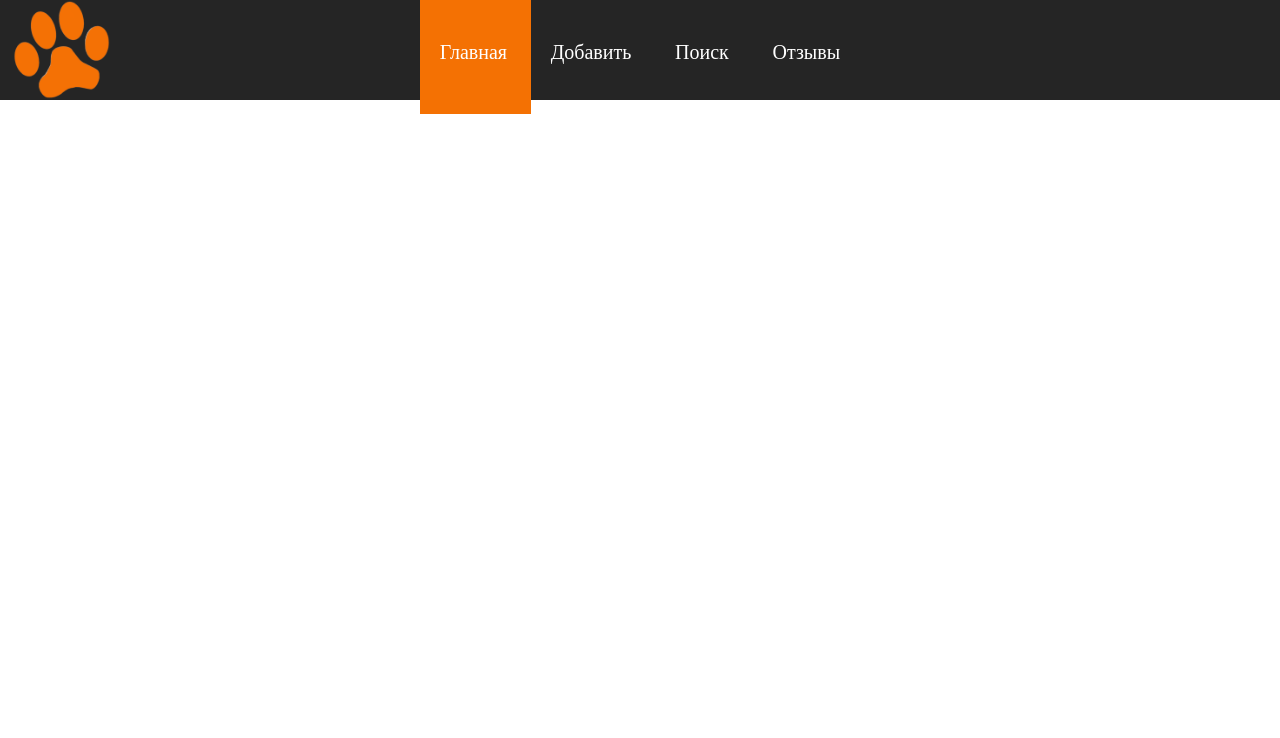
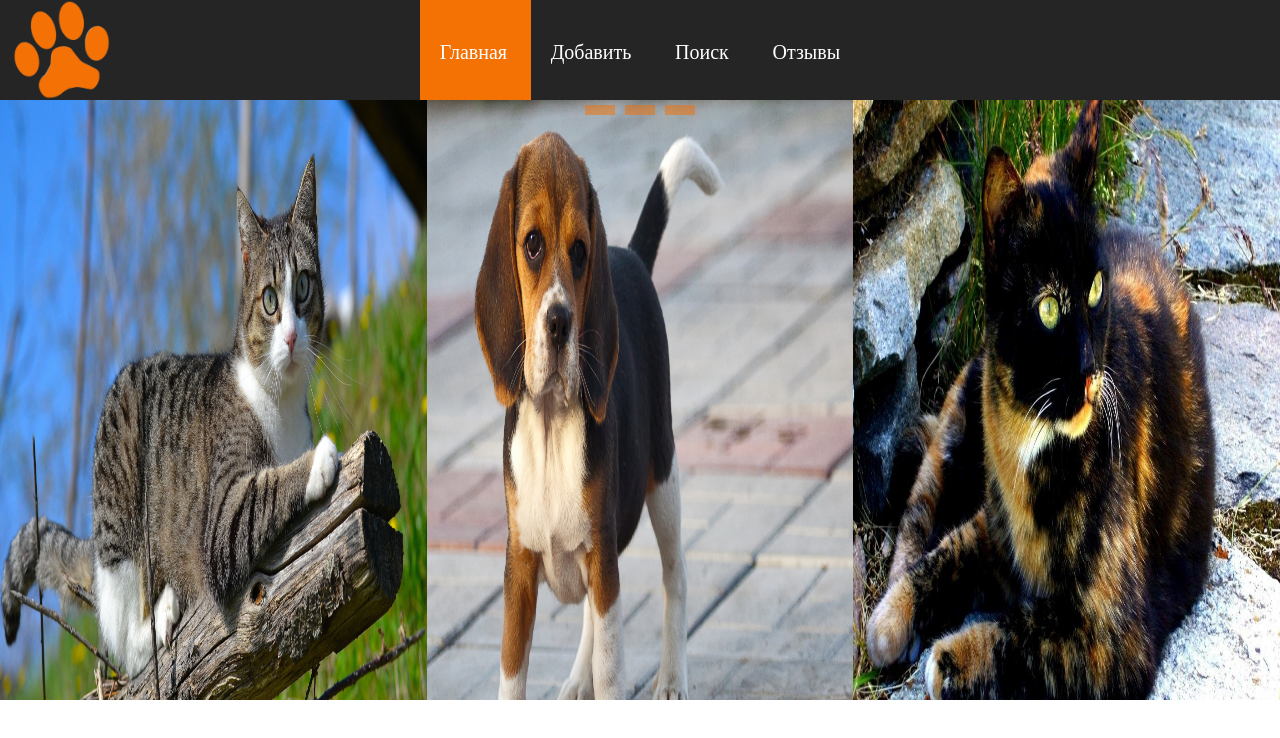
Before and after one commit to kabinetgulia/pet-web-1, a plain HTML site: page index.html in a window 1280 px wide. Drawn offline with nearby package versions, Linux system fonts and the light colour scheme.

Commit message:
add temp slider

```diff
--- a/CSS/main.css
+++ b/CSS/main.css
@@ -34,6 +34,7 @@ header nav ul li {
     padding: 20px;
     padding-top: 50px;
     padding-bottom: 50px;
+    transition: all .4s ease;
 }
 
 header nav ul a {
@@ -41,6 +42,7 @@ header nav ul a {
     color: white;
     display: inline;
     text-decoration: none;
+
 }
 
 header nav ul li.active,
@@ -56,5 +58,70 @@ header nav ul li:hover a{
 
 
 main {
-    height: 500px;
+    background-color: lightgrey;
 }
+
+.slider {
+    width: 100%;
+    height: 600px;
+    overflow: hidden;
+}
+
+.middle {
+    display: flex;
+    justify-content: center;
+
+}
+
+.nav-slider {
+    position: absolute;
+    display: flex;
+    align-content: flex-end;
+}
+
+.bar {
+    height: 10px;
+    width: 30px;
+    margin: 5px;
+    cursor: pointer;
+    background-color: #f47103;
+    opacity: 0.5;
+    transition: all .4s ease;
+}
+
+.bar:hover {
+    opacity: 0.8;
+    transform: scale(1.2);
+}
+
+input[name="r"] {
+    position: absolute;
+    visibility: hidden;
+}
+
+.slides {
+    width: 300%;
+    height: 100%;
+    display: flex;
+}
+
+.slide {
+    transition: all .4s ease;
+}
+
+.slide img {
+    width: 100%;
+    height: 100%;
+}
+
+#r1:checked ~ .s1 {
+    margin-left: 0;
+}
+
+#r2:checked ~ .s1 {
+    margin-left: 0;
+}
+
+#r3:checked ~ .s1 {
+    margin-left: 0;
+}
--- a/index.html
+++ b/index.html
@@ -39,7 +39,23 @@
 
 
     <main>
+        <div class="slider middle">
+            <div class="slides">
+                <input type="radio" name="r" id="r1" checked>
+                <input type="radio" name="r" id="r2">
+                <input type="radio" name="r" id="r3">
 
+                <div class="slide"><img src="IMG\slider1.jpg" alt="slider img 1"></div>
+                <div class="slide"><img src="IMG\slider2.jpg" alt="slider img 2"></div>
+                <div class="slide"><img src="IMG\slider3.jpg" alt="slider img 3"></div>
+            </div>
+            <div class="nav-slider">
+                <label for="r1" class="bar"></label>
+                <label for="r2" class="bar"></label>
+                <label for="r3" class="bar"></label>
+            </div>
+
+        </div>
     </main>
 
 
```
Also changed, not shown: IMG/slider1.jpg (added), IMG/slider2.jpg (added), IMG/slider3.jpg (added).
